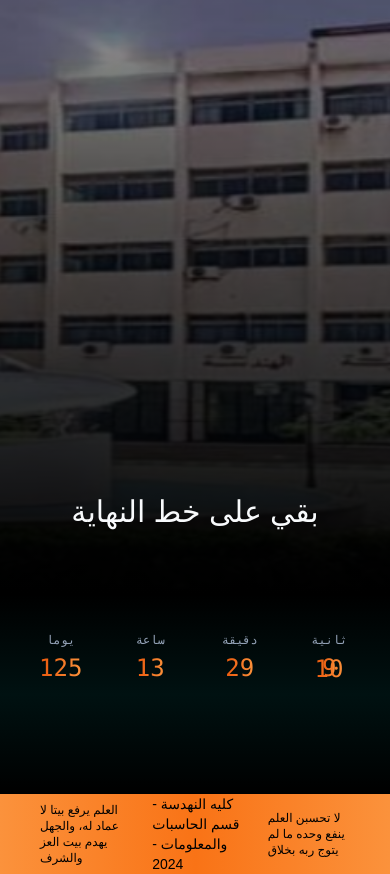
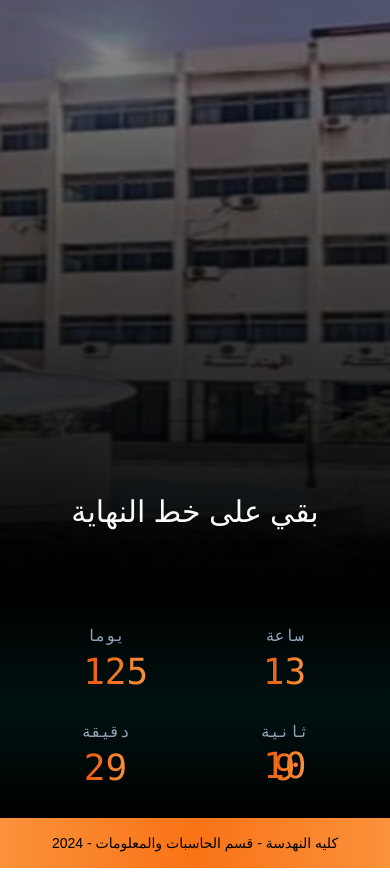
Before and after one commit to mohamed-ahmed-yousef/Grad-Date-Counter, a Next.js app: page / in a window 390 px wide. Built offline with nearby package versions, Linux system fonts and the light colour scheme; a web font is replaced by a local one.

Commit message:
make it responsive

```diff
--- a/app/components/Footer/index.tsx
+++ b/app/components/Footer/index.tsx
@@ -1,13 +1,13 @@
 export default function Footer() {
   return (
-    <section className=" bg-gradient-to-r from-orange-400 via-orange-500 to-orange-400 flex items-center justify-between gap-x-3 px-10 min-h-[50px]">
-      <p className="text-xs md:text-sm">
+    <section className=" bg-gradient-to-r from-orange-400 via-orange-500 to-orange-400 flex items-center justify-center md:justify-between gap-x-4 px-10 min-h-[50px]">
+      <p className="md:text-xs lg:text-sm hidden sm:block ">
         العلم يرفع بيتا لا عماد له، والجهل يهدم بيت العز والشرف
       </p>
       <p className="text-sm md:text-base">
         كليه النهدسة - قسم الحاسبات والمعلومات - 2024
       </p>
-      <p className="text-xs md:text-sm">
+      <p className="md:text-xs lg:text-sm hidden sm:block text-sm">
         لا تحسبن العلم ينفع وحده ما لم يتوج ربه بخلاق
       </p>
     </section>
--- a/app/components/Timer/Countdown.tsx
+++ b/app/components/Timer/Countdown.tsx
@@ -43,7 +43,7 @@ export default function Countdown() {
 
   return (
     <div className="p-4 bg-gradient-to-b from-[#000] via-[#011] to-black min-h-[200px]">
-      <div className="w-full max-w-5xl mx-auto flex items-center ">
+      <div className="w-full max-w-5xl mx-auto grid grid-cols-2 md:grid-cols-4 items-center ">
         <CountdownItem num={remaining.days} text="يوما" />
         <CountdownItem num={remaining.hours} text="ساعة" />
         <CountdownItem num={remaining.minutes} text="دقيقة" />
@@ -55,11 +55,9 @@ export default function Countdown() {
 
 function CountdownItem({ num, text }: { num: number; text: string }) {
   return (
-    <div className="font-mono w-1/4 h-24 md:h-36 flex flex-col gap-1 md:gap-2 items-center justify-center">
-      <span className="text-xs md:text-sm lg:text-base font-light text-slate-400">
-        {text}
-      </span>
-      <div className="w-full text-center relative overflow-hidden font-[400]">
+    <div className="font-mono w-1/4 h-24 md:h-36 flex flex-col gap-1 md:gap-2 items-center justify-center mx-auto ">
+      <span className="text-base font-light text-slate-400">{text}</span>
+      <div className="w-full text-center relative  font-[400]">
         <AnimatePresence mode="popLayout">
           <motion.span
             key={num}
@@ -67,7 +65,7 @@ function CountdownItem({ num, text }: { num: number; text: string }) {
             animate={{ y: "0%" }}
             exit={{ y: "-100%" }}
             transition={{ ease: "backIn", duration: 0.75 }}
-            className="text-transparent bg-clip-text bg-gradient-to-r from-orange-600 to-orange-400 text-2xl md:text-4xl lg:text-6xl xl:text-7xl text-black font-medium"
+            className="text-transparent bg-clip-text bg-gradient-to-r from-orange-600 to-orange-400 text-4xl lg:text-6xl font-medium"
           >
             {num}
           </motion.span>
```
